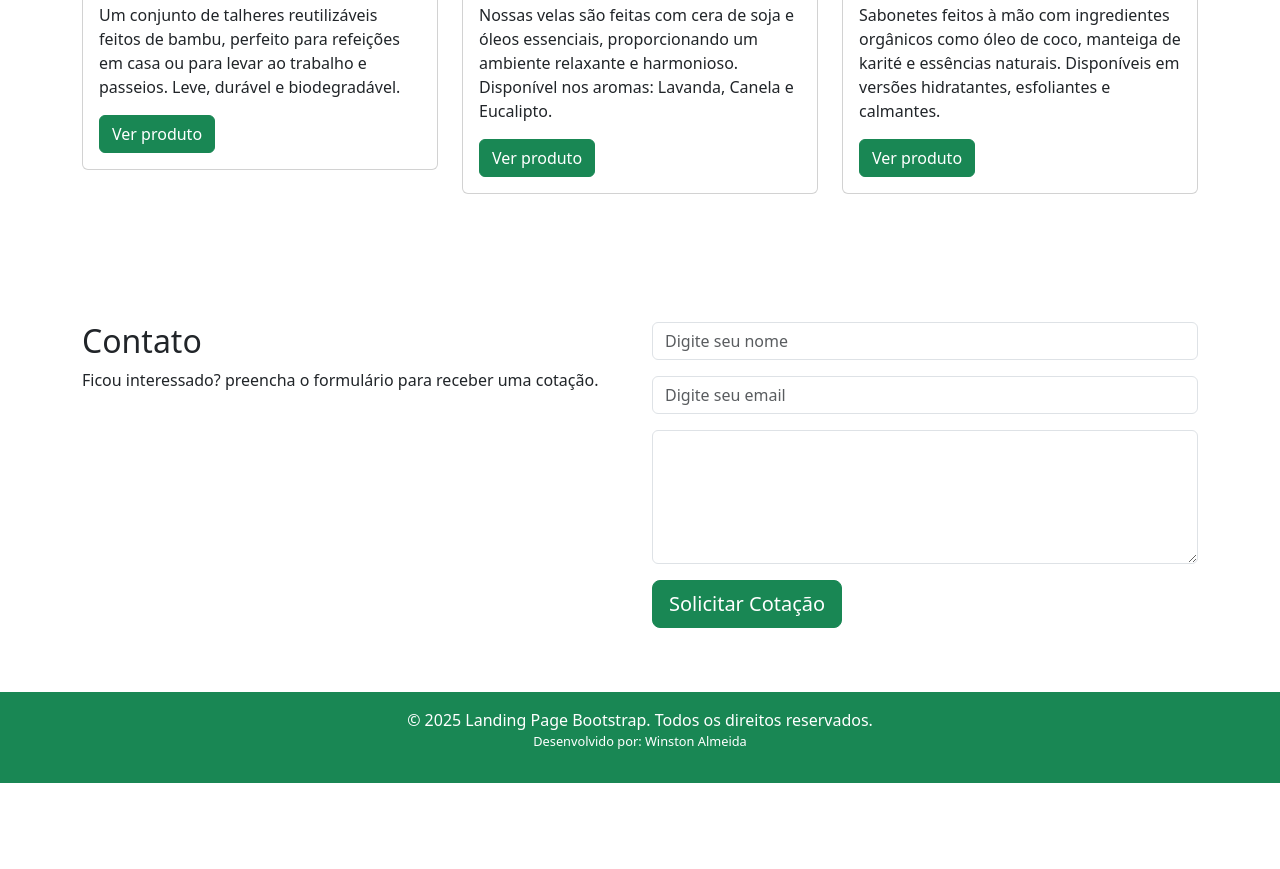
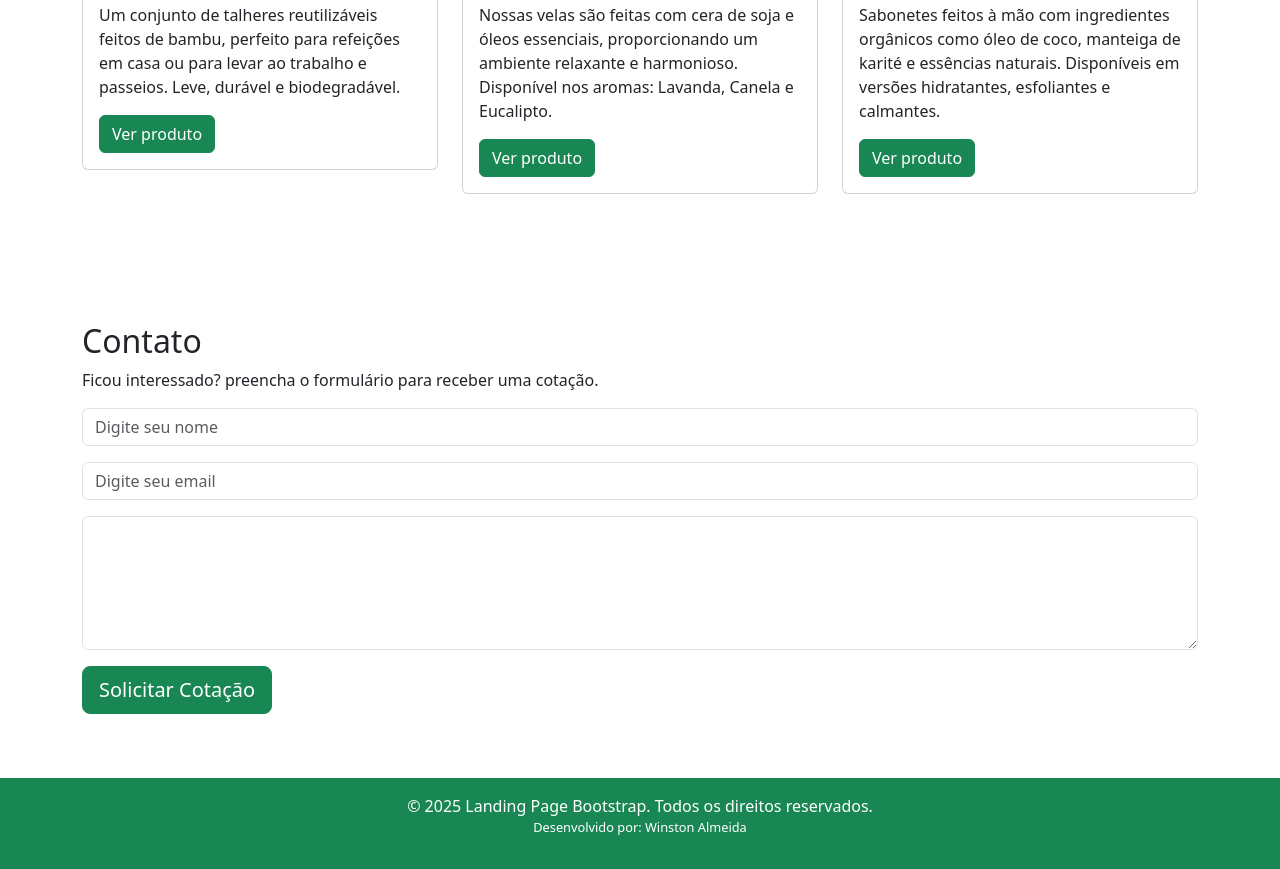
Before and after one commit to winstonAjr/LandingPage, a plain HTML site: page index.html in a window 1280 px wide. Shown: the part 1413-2282 px from the top of the page. Before the commit the page ends 2196 px from the top, so only its background shows below. Drawn offline with nearby package versions, Linux system fonts and the light colour scheme.

Commit message:
responsive

```diff
--- a/index.html
+++ b/index.html
@@ -97,22 +97,20 @@
           <h2>Contato</h2>
           <p>Ficou interessado? preencha o formulário para receber uma cotação.</p>
         </div>
-        <div class="col-md-6 col-sm-12">
-          <form class="form">
+        <div class="col-xs-12 col-sm-12 col-md-12 "></div>
+          <form class="produtos">
 
-            <div class="input-group">
-              <input class="form-control" type="text" name="nome"  placeholder="Digite seu nome">
-            </div>
-            <div class="input-group">
-              <input class="form-control" type="text" name="email" placeholder="Digite seu email">
-            </div>
-            <div class="input-group">
-              <textarea class="form-control" name="mensagem" rows="5"></textarea>
-            </div>
-            <button type="submit" class="btn btn-lg btn-success">Solicitar Cotação</button>
+
+                  <input class="form-control" type="text" name="nome"  placeholder="Digite seu nome">
+
+                  <input class="form-control" type="text" name="email" placeholder="Digite seu email">
+
+                  <textarea class="form-control" name="mensagem" rows="5"></textarea>
+
+                <button type="submit" class="btn btn-lg btn-success">Solicitar Cotação</button>
 
           </form>
-        </div>
+         </div>
       </div>
     </div>
   </section>
--- a/src/css/custom.css
+++ b/src/css/custom.css
@@ -32,9 +32,12 @@ footer small {
     font-size: 80%;
     display: block;
 }
-@media (max-width: 592px) {
+@media (max-width: 700px) {
     h1{
         font-size: 50px;
         margin: auto !important;
     }
+    .col{
+        flex: none!important;
+    }
 }
```
